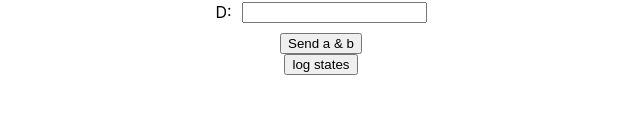
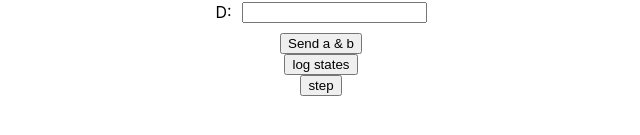
Before and after one commit to IAnanevich/diplom, a React (Create React App) app in the folder frontend/: page / in a window 1280 px wide. Shown: the part 173-308 px from the top of the page, without its empty margins (319-959 px from the left). Built offline with nearby package versions, Linux system fonts and the light colour scheme; no server answers; the HTML template or start-up script is replaced by a standard one.

Commit message:
TESTING COMMIT TO CHECK STEPS

```diff
--- a/frontend/src/App.tsx
+++ b/frontend/src/App.tsx
@@ -9,11 +9,15 @@ function App() {
   const [inputValueA, setInputValueA] = useState('');
   const [inputValueC, setInputValueC] = useState('');
   const [inputValueD, setInputValueD] = useState('');
-  const [pointsXArray, setPointsXArray] = useState<number[][]>([]);
-  const [pointsYArray, setPointsYArray] = useState<number[]>([]);
-  const [pointsZArray, setPointsZArray] = useState<number[]>([]);
+  const [pointsXArray, setPointsXArray] = useState<any>([]);
+  const [pointsYArray, setPointsYArray] = useState<any>([]);
+  const [pointsZArray, setPointsZArray] = useState<any>([]);
   const [pointsXArray3d, setPointsXArray3d] = useState<number[][]>([]);
   const [pointsYArray3d, setPointsYArray3d] = useState<number[][]>([]);
+
+  const [pointsXArrayTmp, setPointsXArrayTmp] = useState<any>([]);
+  const [pointsYArrayTmp, setPointsYArrayTmp] = useState<any>([]);
+  const [pointsZArrayTmp, setPointsZArrayTmp] = useState<any>([]);
 
   const [counter, setCounter] = useState<number>(0);
 
@@ -48,8 +52,12 @@ function App() {
           return [...prevState, array.fill(dataObj.x)];
         });
 
+        /*        setPointsYArray((prevState) => {
+          return [...prevState, dataObj.y[dataObj.x]];
+        });*/
+
         setPointsYArray((prevState) => {
-          return [...prevState, dataObj.y[dataObj.x]];
+          return [...prevState, dataObj.y];
         });
 
         setPointsYArray3d((prevState) => {
@@ -58,10 +66,6 @@ function App() {
 
         setPointsZArray((prevState) => {
           return [...prevState, dataObj.z];
-        });
-
-        setCounter((prevCounter) => {
-          return prevCounter + 1;
         });
       });
     };
@@ -77,22 +81,21 @@ function App() {
       <Plot
         data={[
           {
-            x: pointsXArray,
-            y: pointsYArray,
+            x: pointsXArray3d,
+            y: pointsYArray3d,
             z: pointsZArray,
-            type: 'contour',
+            type: 'surface',
           },
         ]}
         layout={{ width: 800, height: 500, title: 'Sinus Plot' }}
       />
-
       <Plot
         data={[
           {
-            x: pointsXArray3d,
-            y: pointsYArray3d,
-            z: pointsZArray,
-            type: 'surface',
+            x: pointsXArrayTmp,
+            y: pointsYArrayTmp,
+            z: pointsZArrayTmp,
+            type: 'contour',
           },
         ]}
         layout={{ width: 800, height: 500, title: 'Sinus Plot' }}
@@ -150,13 +153,49 @@ function App() {
         </button>
         <button
           onClick={() => {
-            console.log('x: ', pointsXArray);
-            console.log('y: ', pointsYArray);
-            console.log('z: ', pointsZArray);
+            console.log('pointsXArray: ', pointsXArray);
+            console.log('pointsYArray: ', pointsYArray);
+            console.log('pointsZArray: ', pointsZArray);
+
+            console.log('pointsXArrayTmp: ', pointsXArrayTmp);
+            console.log('pointsYArrayTmp: ', pointsYArrayTmp);
+            console.log('pointsZArrayTmp: ', pointsZArrayTmp);
             console.log('counter: ', counter);
           }}
         >
           {'log states'}
+        </button>
+        <button
+          onClick={() => {
+            setPointsXArrayTmp((prev) => {
+              console.log('pointsXArray[counter]: ', pointsXArray[counter]);
+
+              if (counter !== 0) {
+                return [...prev, pointsXArray[counter]];
+              }
+              return [pointsXArray[counter]];
+            });
+
+            setPointsYArrayTmp((prev) => {
+              if (counter !== 0) {
+                return [...prev, pointsYArray[counter]];
+              }
+              return [pointsYArray[counter]];
+            });
+
+            setPointsZArrayTmp((prev) => {
+              if (counter !== 0) {
+                return [...prev, pointsZArray[counter]];
+              }
+              return [pointsZArray[counter]];
+            });
+
+            setCounter((prevCounter) => {
+              return prevCounter + 1;
+            });
+          }}
+        >
+          {'step'}
         </button>
       </div>
     </div>
--- a/frontend/tsconfig.json
+++ b/frontend/tsconfig.json
@@ -2,7 +2,7 @@
   "compilerOptions": {
     "allowJs": true,
     "allowSyntheticDefaultImports": true,
-    "alwaysStrict": true,
+    //"alwaysStrict": false,
     "checkJs": true,
     "diagnostics": true,
     "esModuleInterop": true,
@@ -20,7 +20,7 @@
     "moduleResolution": "Node",
     "noEmit": true,
     "noFallthroughCasesInSwitch": true,
-    "noImplicitAny": true,
+    "noImplicitAny": false,
     "noImplicitReturns": true,
     "noImplicitThis": true,
     "noUncheckedIndexedAccess": true,
@@ -29,7 +29,7 @@
     "removeComments": true,
     "resolveJsonModule": true,
     "skipLibCheck": true,
-    "strict": true,
+    //"strict": true,
     "strictBindCallApply": true,
     "strictFunctionTypes": true,
     "strictNullChecks": true,
```
